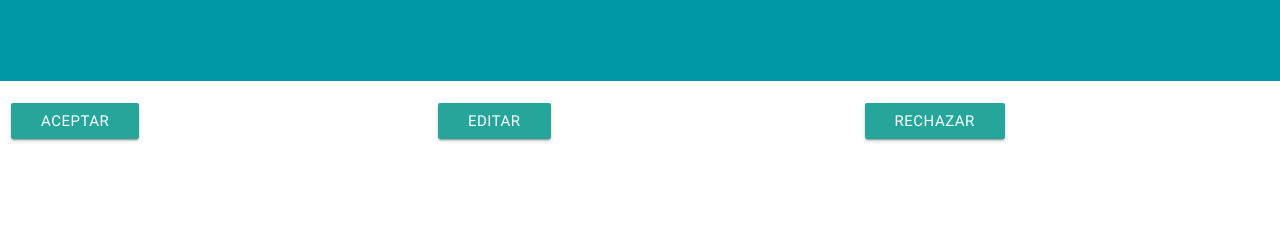
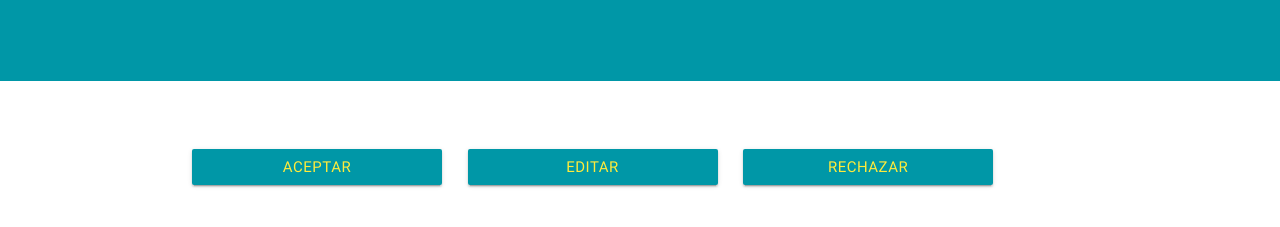
Before and after one commit to eveperalta/teste, a plain HTML site: page materiales.html in a window 1280 px wide. Shown: the part 165-392 px from the top of the page. Drawn offline with nearby package versions, Linux system fonts and the light colour scheme; files whose address does not match are found by name.

Commit message:
actualizacion modal, estilo botones

```diff
--- a/js/index.js
+++ b/js/index.js
@@ -26,3 +26,24 @@ window.template = function(templateName, context){
 	}
 	return $(html);
 };
+
+//modal
+$(document).ready(function(){
+    // the "href" attribute of .modal-trigger must specify the modal ID that wants to be triggered
+    $('.modal').modal();
+    $('#modal1').modal('open');
+    $('#modal1').modal('close');
+    $('.modal').modal({
+    	dismissible: true,
+    	opacity: .5,
+    	in_duration: 300,
+    	out_duration: 200,
+    	starting_top: '4%',
+    	ending_top: '10%',
+    	ready: function(modal, trigger) {
+    		console.log(modal, trigger);
+    	},
+    }
+    );
+});
+//modal
--- a/materiales.html
+++ b/materiales.html
@@ -18,34 +18,38 @@
 		</div>
 	</header>
 	<br>
+
+	<section>
+		<!--seccion relleno dom-->
+	</section>
+
+	<section>
+		<div class="container">
 			<div class="row">
-	<div class="col s4 m4">
-		<!-- Modal Trigger -->
+				<div class="col s12 m3 l3 boton-resultados">
 					<a class="waves-effect waves-light btn" href="#modal1">Aceptar</a>
-
-  <!-- Modal Structure -->
 					<div id="modal1" class="modal">
 						<div class="modal-content">
-      <h4>¡Felicidades!</h4>
-      <p>Haz contribuido a descontaminar el Planeta!</p>
+							<h4>Felicitaciones!!!!!</h4>
+							<p>Has contribuido a reciclar, es vida para nosotros y el planeta.</p>
 						</div>
 						<div class="modal-footer">
-      <a href="#!" class=" modal-action modal-close waves-effect waves-green btn-flat">Agree</a>
+							<a href="#!" class=" modal-action modal-close waves-effect waves-green btn-flat">Aceptar</a>
 						</div>
 					</div>
 				</div>
-<div class="col s4 m4">
-	<a href="crear.html" class="btn">Editar</a>
+				<div class="col s12 m3 l3 boton-resultados">
+					<a href="agregar.html" class="btn">Editar</a>
 				</div>
-<div class="col s4 m4">
+				<div class="col s12 m3 l3 boton-resultados">
 					<a href="index.html" class="btn">Rechazar</a>
 				</div>
 			</div>
-
-
-
+		</div>
+	</section>
 
 	<script src="https://code.jquery.com/jquery-3.1.1.min.js" integrity="sha256-hVVnYaiADRTO2PzUGmuLJr8BLUSjGIZsDYGmIJLv2b8=" crossorigin="anonymous"></script>
 	<script src="https://cdnjs.cloudflare.com/ajax/libs/materialize/0.97.8/js/materialize.min.js"></script>
+	<script type="text/javascript" src="js/index.js"></script>
 </body>
 </html>
--- a/sass/_base.scss
+++ b/sass/_base.scss
@@ -30,9 +30,24 @@ header {
 	@include typography($title-typ, 2rem, $primary-text-color);
 }
 
+.btn-info{
+	background-color:$accent-color;
+	color:$primary-color-dark;
+	margin-top:35px;
+}
+
 //mapa
 #map-canvas {
     width: 100%;
     height: 300px;
 
 }
+
+.boton-resultados{
+	margin:5%;
+	.btn{
+		width:250px;
+		background-color:$primary-color-dark;
+		color:$accent-color;
+	}
+}
```
Also changed, not shown: info.html (+1 -1 lines), css/main.css. Lines whose indentation alone changed are shown as unchanged.
